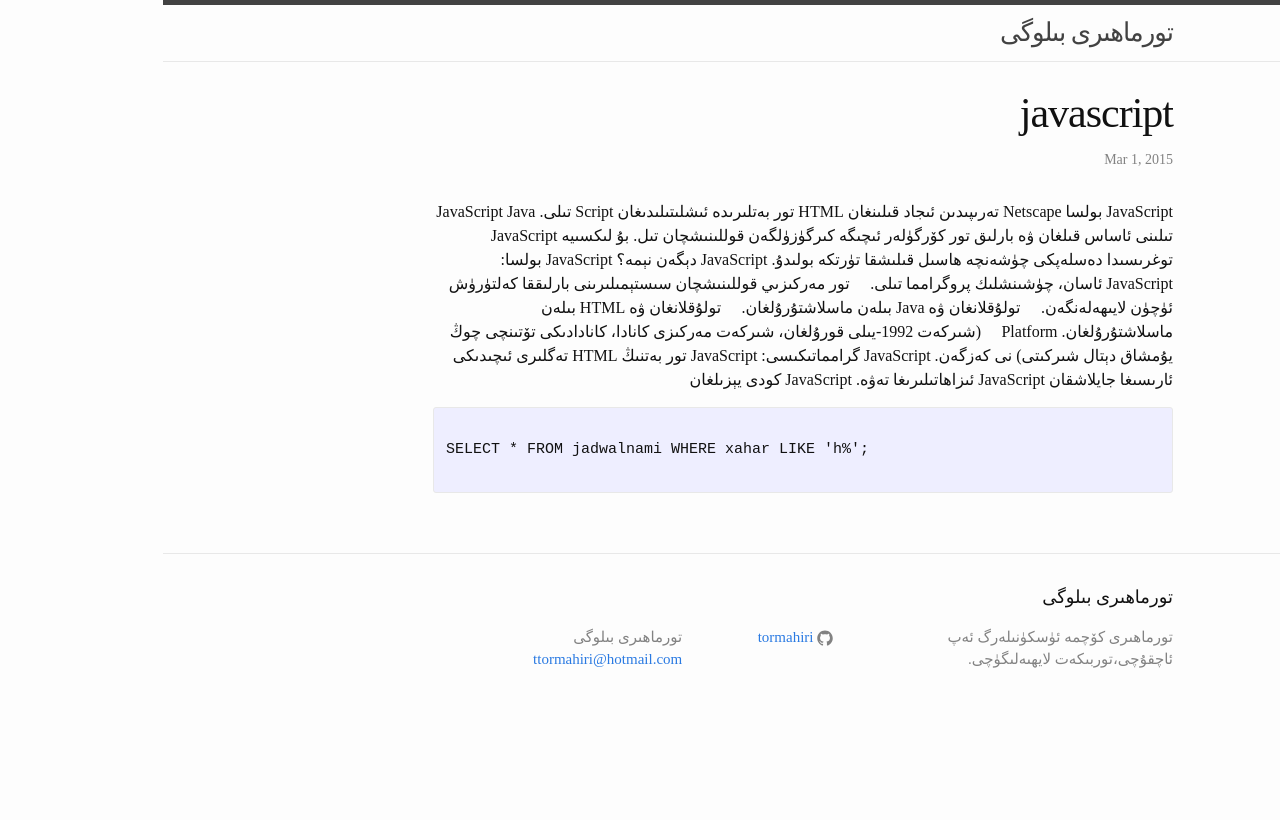
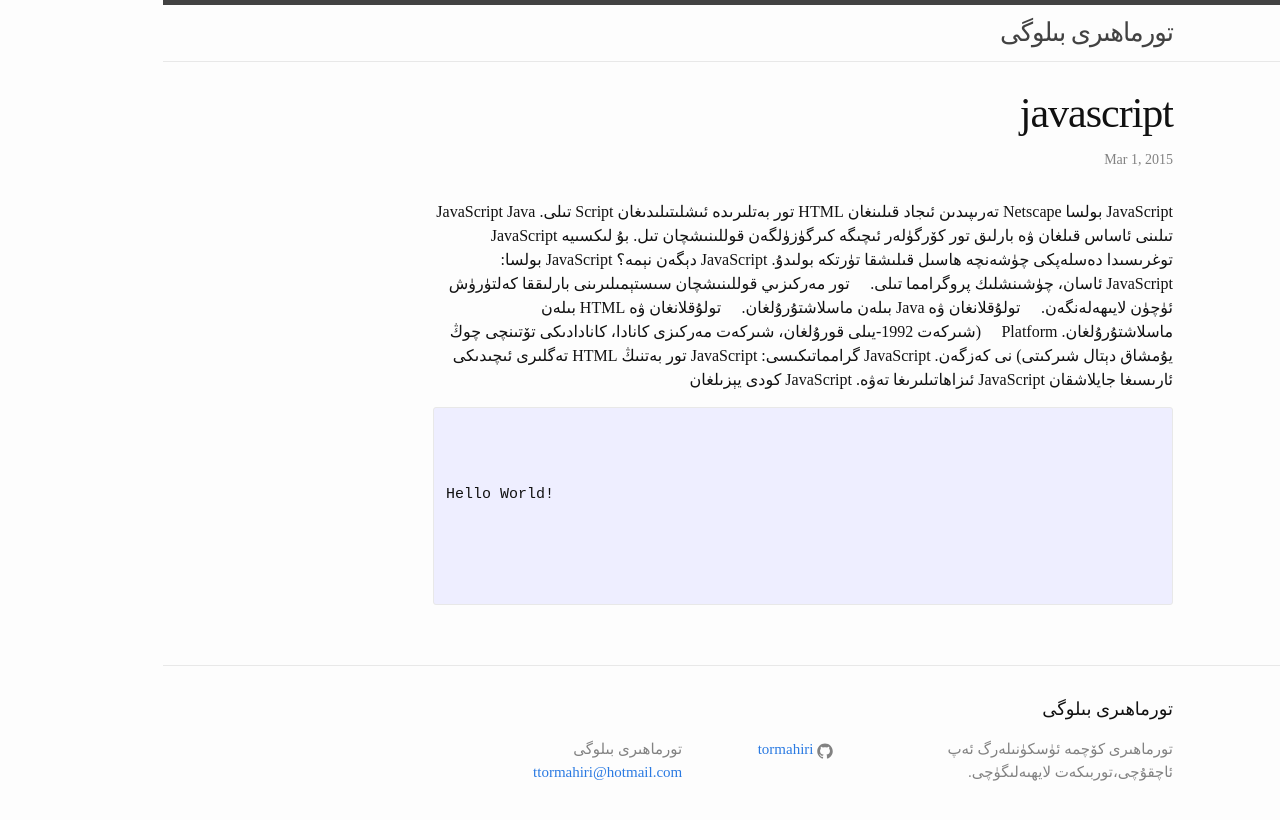
Before and after one commit to tormahiri/blog, a Jekyll site: the page built from _posts/2015-3-1-javascript1.markdown, in a window 1280 px wide. Shown: the top 820 px of the page. Built offline with Jekyll 4.4.1, drawn with Linux system fonts in a browser that asks for light colours.

Commit message:
Update 2015-3-1-javascript1.markdown

```diff
--- a/_posts/2015-3-1-javascript1.markdown
+++ b/_posts/2015-3-1-javascript1.markdown
@@ -20,6 +20,15 @@
 تۆۋەندىكى JavaScript نىڭ ئاددى گرامماتىكىسىدىن ئىبارەت:
 <pre>
 <code>
-SELECT * FROM jadwalnami WHERE xahar LIKE 'h%';
+<html>
+<body>
+<script language="javascript" type="text/javascript">
+<!--
+   document.write("Hello World!")
+//-->
+</script>
+</body>
+</html>
+
 </code>
 </pre>
```
